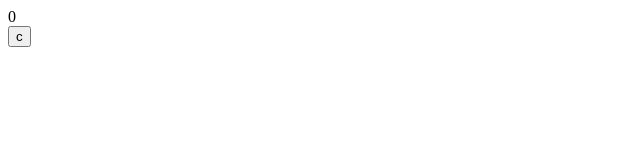
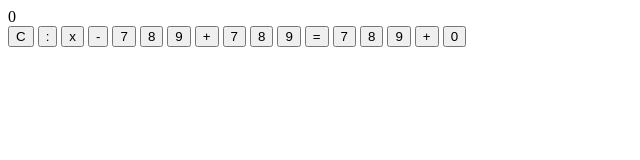
Before and after one commit to castroellen/calculadora, a plain HTML site: page index.html in a window 1280 px wide. Shown: the whole page, without its empty margins (0-640 px from the left). Drawn offline with Linux system fonts and the light colour scheme.

Commit message:
html completo

```diff
--- a/index.html
+++ b/index.html
@@ -7,11 +7,32 @@
 </head>
 <body>
 <div class="calculadora">
-    <div class="visor" id="visor"">0</div>
+<div class="visor" id="visor">0</div>
 <div class="botoes">
 
-        <button onclick="limpar">c</button>
+<button onclick="limpar">C</button>
+<button onclick="adicionar('/')">:</button>
+<button onclick="adicionar('*')">x</button>
+<button onclick="adicionar('-')">-</button>
 
+
+<button onclick="adicionar('7')">7</button>
+<button onclick="adicionar('8')">8</button>
+<button onclick="adicionar('9')">9</button>
+<button onclick="adicionar('+')">+</button>
+
+<button onclick="adicionar('4')">7</button>
+<button onclick="adicionar('5')">8</button>
+<button onclick="adicionar('6')">9</button>
+<button onclick="calcular()" class="igual">=</button>
+
+<button onclick="adicionar ('1')">7</button>
+<button onclick="adicionar('2')">8</button>
+<button onclick="adicionar('3')">9</button>
+<button onclick="adicionar('.')">+</button>
+
+
+<button onclick="adicionar('0')" class="zero">0</button>
       </div>
     </div>
 </body>
```
Lines whose indentation alone changed are shown as unchanged.
